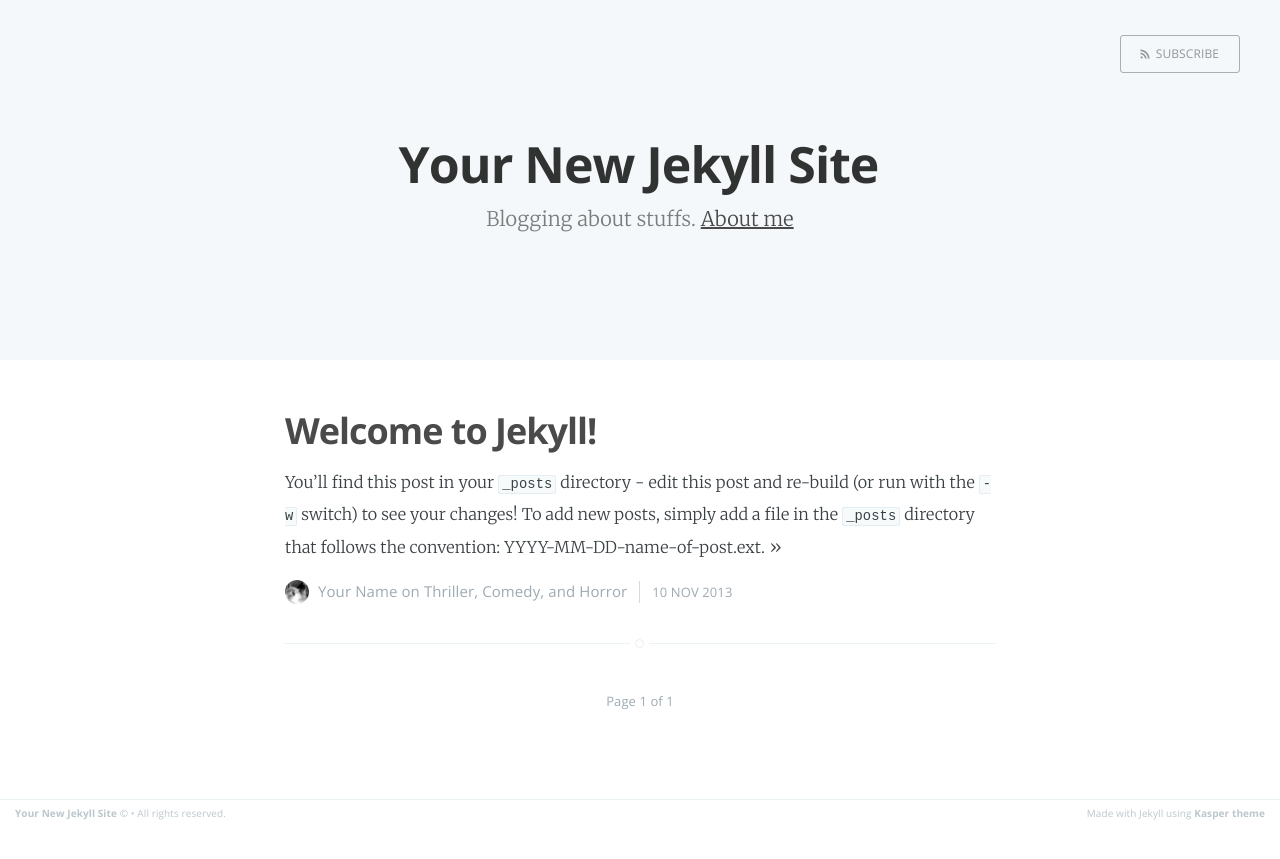
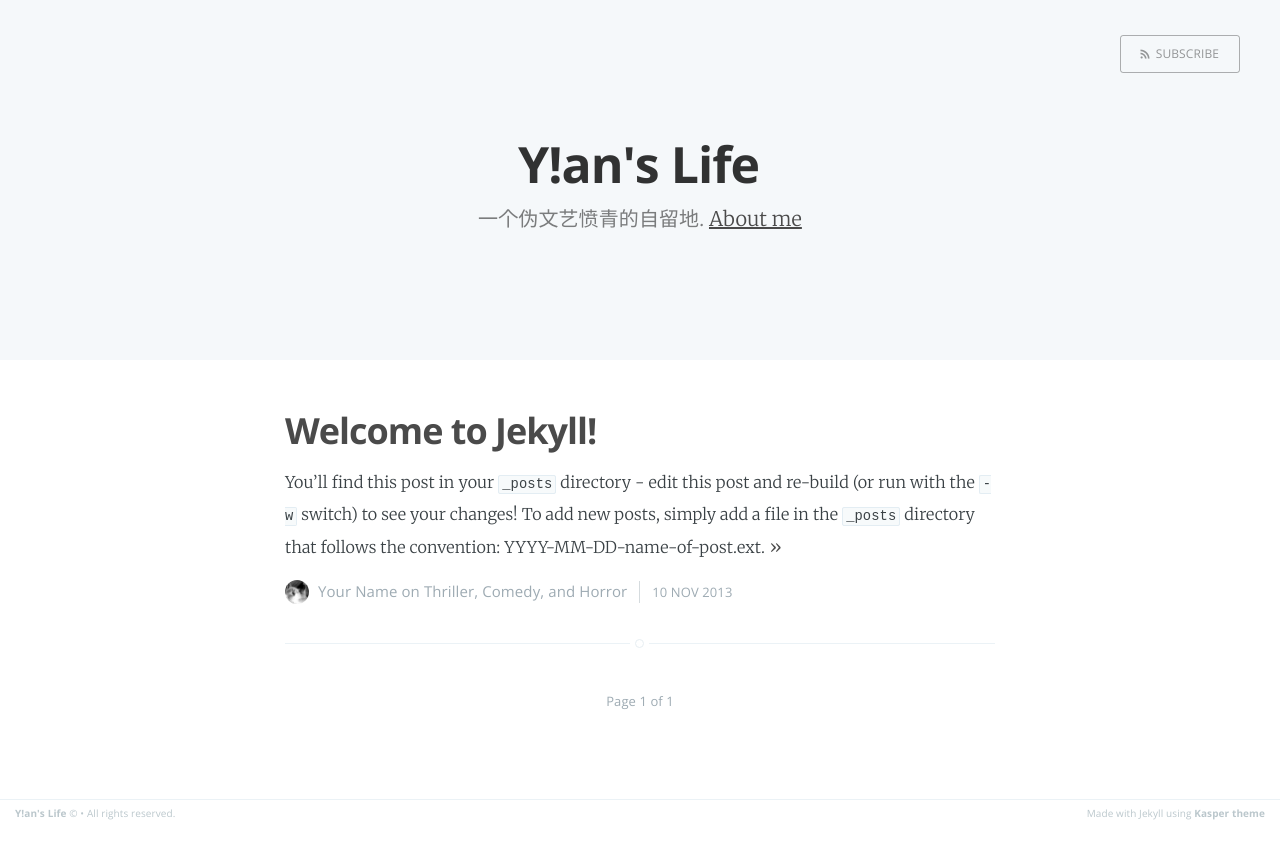
Before and after one commit to YianAndCode/YianAndCode.github.io, a Jekyll site: the page built from index.html, in a window 1280 px wide. Shown: the top 859 px of the page. Built offline with Jekyll 4.4.1, drawn with Linux system fonts in a browser that asks for light colours; Markdown is read by kramdown in place of the engine named in the settings; the list of posts is cut into pages by our own code.

Commit message:
update config

```diff
--- a/_config.yml
+++ b/_config.yml
@@ -1,13 +1,13 @@
-name: Your New Jekyll Site
-description: Blogging about stuffs
-meta_description: "Your New Jekyll Site, Blogging about stuffs"
+name: Y!an's Life
+description: 一个伪文艺愤青的自留地
+meta_description: "Y!an's Life"
 
 markdown: redcarpet
 highlighter: pygments
 logo: false
 paginate: 15
 baseurl: /
-domain_name: 'http://yourblog-domain.com'
+domain_name: 'http://life.yian.me'
 google_analytics: 'UA-XXXXXXXX-X'
 
 # Details for the RSS feed generator
```
